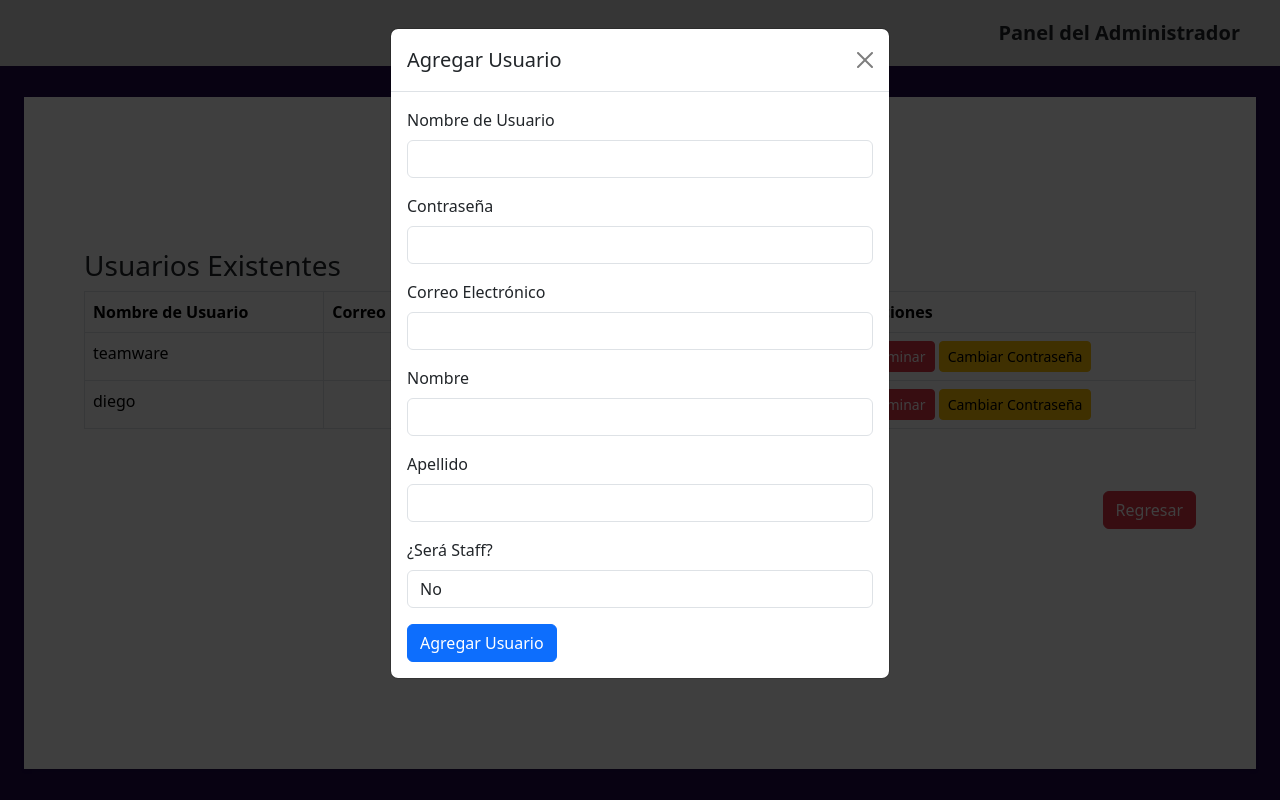
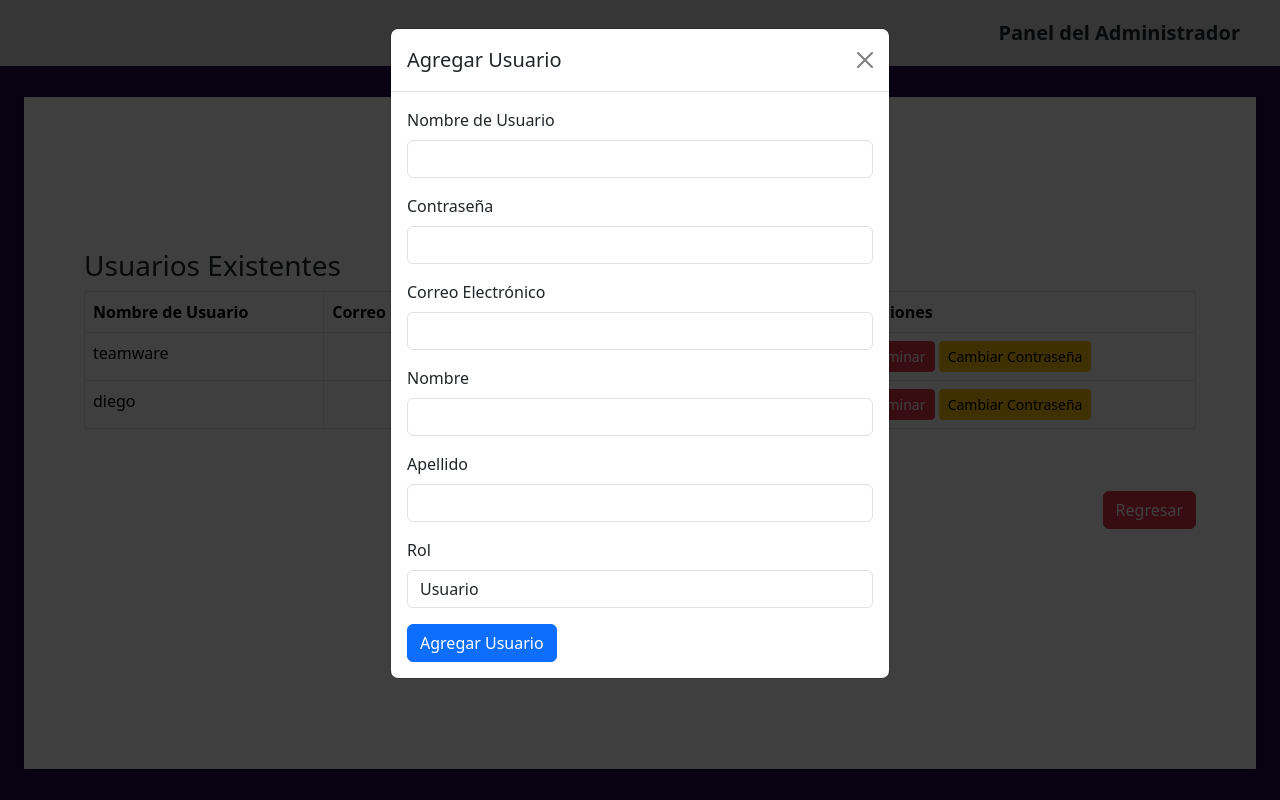
Before and after one commit to AlejandroV22/Sistema-de-Reserva-de-Espacios, a Django app: page /admin-panel/usuarios/ in a window 1280 px wide, after a click on "Agregar Usuario". Run offline with Django 5.2, Linux system fonts and the light colour scheme; data comes from the database, SQL or seed files in the repository; both versions use the stored data as it was after the commit.

Commit message:
ADMINISTRAR USUARIOS GD

```diff
--- a/sistema/templates/admin_panel_usuarios.html
+++ b/sistema/templates/admin_panel_usuarios.html
@@ -88,13 +88,13 @@
                             <input type="text" class="form-control" id="last_name" name="last_name">
                         </div>
                         <div class="mb-3">
-                            <label for="is_staff" class="form-label">¿Será Staff?</label>
-                            <select class="form-control" id="is_staff" name="is_staff" required>
-                                <option value="True">Sí</option>
-                                <option value="False" selected>No</option>
+                            <label for="rol" class="form-label">Rol</label>
+                            <select class="form-control" id="rol" name="rol" required>
+                                <option value="usuario" selected>Usuario</option>
+                                <option value="admin">Administrador</option>
                             </select>
                         </div>
-                        <button type="submit" name="add_user" class="btn btn-primary">Agregar Usuario</button>
+                        <button type="submit" name="add_Usuario" class="btn btn-primary">Agregar Usuario</button>
                     </form>
                 </div>
             </div>
@@ -136,7 +136,7 @@
                 <div class="modal-body">
                     <form method="POST">
                         {% csrf_token %}
-                        <input type="hidden" name="user_id" value="{{ usuario.id }}">
+                        <input type="hidden" name="usuario_id" value="{{ usuario.id }}">
                         <div class="mb-3">
                             <label for="new_password" class="form-label">Nueva Contraseña</label>
                             <input type="password" class="form-control" id="new_password" name="new_password" required>
--- a/sistema/views.py
+++ b/sistema/views.py
@@ -71,7 +71,6 @@ def panel_administrador(request): #Panel de administrador personalizado
 def panel_usuarios(request): #Administracion de usuarios
     return render(request, 'panel_usuarios.html')
 
-
 def admin_panel_usuarios(request):
     usuarios = Usuario.objects.all()
 
@@ -82,25 +81,25 @@ def admin_panel_usuarios(request):
         email = request.POST.get('email')
         first_name = request.POST.get('first_name')
         last_name = request.POST.get('last_name')
-        is_staff = request.POST.get('is_staff') == 'True'
+        rol = request.POST.get('rol')  # Obtener el rol (admin o usuario)
 
         if username and password:
             if Usuario.objects.filter(username=username).exists():
                 messages.error(request, "El nombre de usuario ya está registrado. Por favor, elige otro.")
-                return redirect('administrar_usuarios')
+                return redirect('admin_panel_usuarios')  # Cambio realizado aquí
 
-            usuario = Usuario.objects.create_user(username=username, password=password, email=email)
+            usuario = Usuario.objects.create_user(username=username, email=email, password=password)
             usuario.first_name = first_name
             usuario.last_name = last_name
-            usuario.is_staff = is_staff
+            usuario.rol = rol  # Asignar el rol al usuario
+            usuario.save()
             messages.success(request, f"{usuario.username} agregado correctamente.")
-            usuario.save()
 
-        return redirect('admin_panel_usuarios')
+        return redirect('admin_panel_usuarios')  # Cambio realizado aquí
 
     # Eliminar usuario
-    if 'delete_Usuario' in request.POST:
-        usuario_id = request.POST.get('usuario_id')  # Obtener el id del usuario
+    if 'delete_user' in request.POST:
+        usuario_id = request.POST.get('user_id')  # Obtener el id del usuario
         if usuario_id:
             try:
                 usuario = Usuario.objects.get(id=usuario_id)  # Buscar al usuario por id
@@ -110,8 +109,7 @@ def admin_panel_usuarios(request):
                 messages.error(request, f"El usuario no existe.")
             except Exception as e:
                 messages.error(request, f"Ocurrió un error al eliminar el usuario: {str(e)}")
-
-        return redirect('admin_panel_usuarios')
+        return redirect('admin_panel_usuarios')  # Cambio realizado aquí
 
     # Cambiar contraseña
     if "change_password" in request.POST:
@@ -133,10 +131,9 @@ def admin_panel_usuarios(request):
         else:
             messages.error(request, "Todos los campos son obligatorios.")
 
-        return redirect('admin_panel_usuarios')
+        return redirect('admin_panel_usuarios')  # Cambio realizado aquí
 
     return render(request, 'admin_panel_usuarios.html', {'usuarios': usuarios})
-
 
 
 
--- a/teamware_project/settings.py
+++ b/teamware_project/settings.py
@@ -39,8 +39,6 @@ INSTALLED_APPS = [
     'django.contrib.messages',
     'django.contrib.staticfiles',
     'sistema'
-
-
 ]
 
 
```
Also changed, not shown: db.sqlite3.
